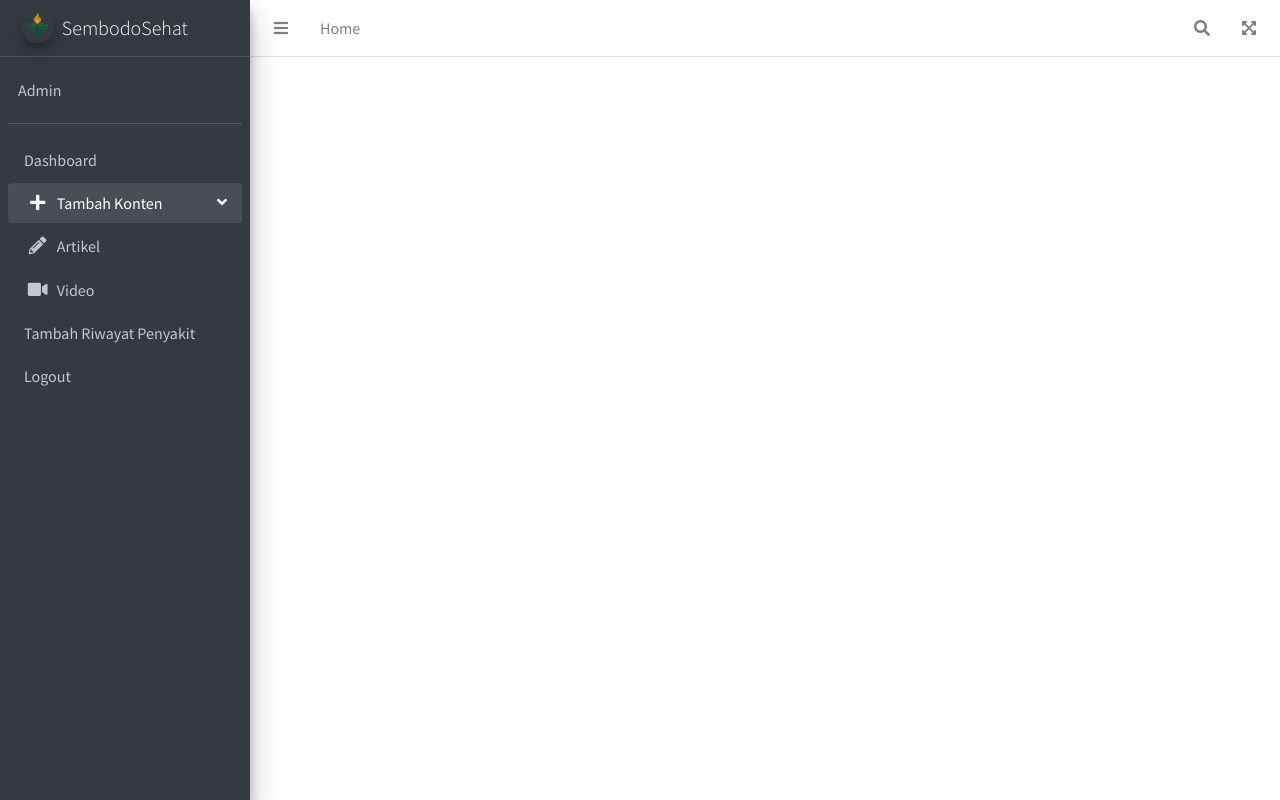
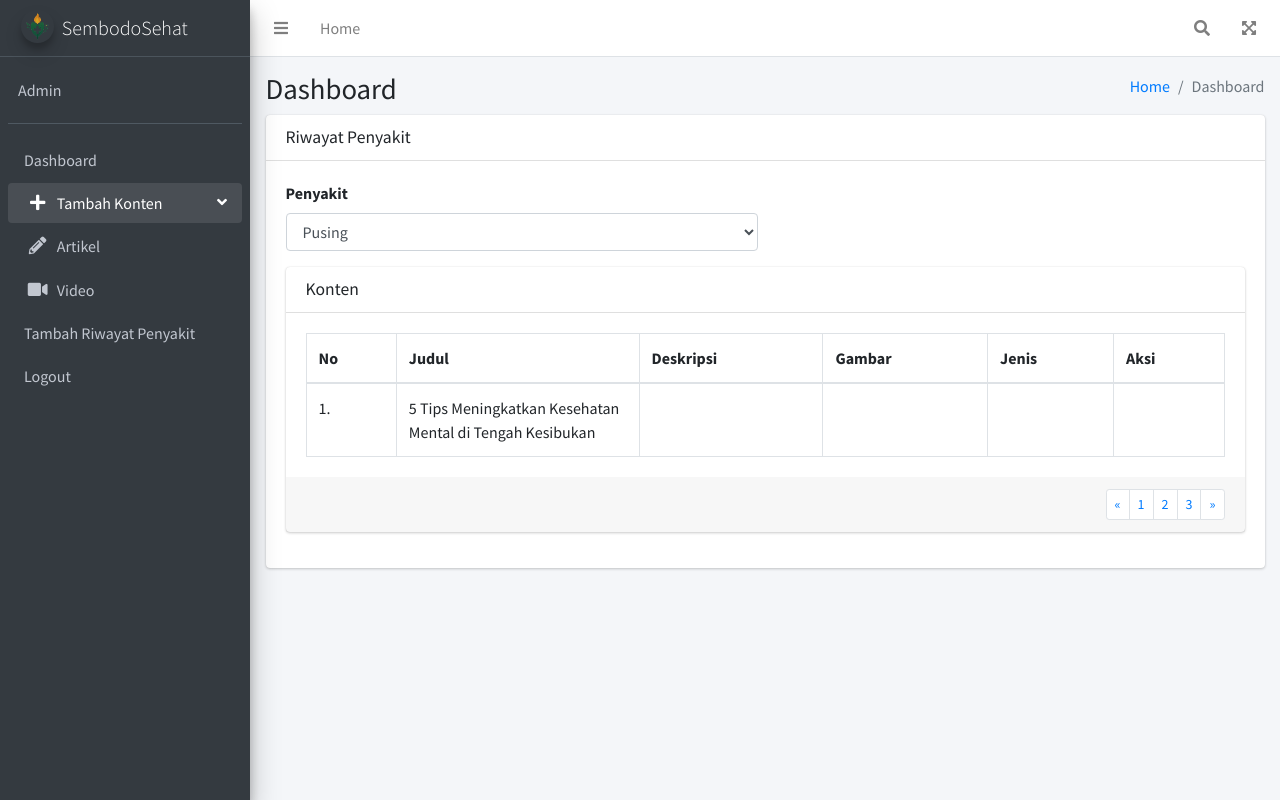
Before and after one commit to ultramunnn/sembodosehat, a PHP site: page /admin/index.php in a window 1280 px wide. Run offline with PHP 8.4, Linux system fonts and the light colour scheme; some libraries are stand-ins or nearby versions.

Commit message:
tambah riwayat_penyakit dan validasinya

```diff
--- a/admin/index.php
+++ b/admin/index.php
@@ -1,33 +1,44 @@
 <?php
-include_once __DIR__ . '/../includes/app_admin.php';
+// index.php di folder admin misalnya
 
+$page = $_GET['page'] ?? 'dashboard';
 
-?>
+switch ($page) {
 
-<body class="hold-transition sidebar-mini layout-fixed">
-    <div class="wrapper">
+    case 'tambah_artikel':
+        $pageTitle = 'Tambah Artikel';
+        ob_start();
+        include __DIR__ . '/../includes/tambah_artikel.php';
+        $content = ob_get_clean();
+        break;
 
-        <!-- Preloader -->
-        <div class="preloader flex-column justify-content-center align-items-center">
-            <img class="animation__shake" src="../assets/img/logo.png" alt="AdminLTELogo" height="60" width="60">
-        </div>
-        <?php
-        // Tangkap output dashboard.php ke variabel $content
+    case 'tambah_video':
+        $pageTitle = 'Tambah Video';
+        ob_start();
+        include __DIR__ . '/../includes/tambah_video.php';
+        $content = ob_get_clean();
+        break;
+
+    case 'tambah_penyakit':
+        $pageTitle = 'Tambah Riwayat Penyakit';
+        ob_start();
+        include __DIR__ . '/../includes/tambah_penyakit.php';
+        $content = ob_get_clean();
+        break;
+
+    case 'logout':
+        session_start();
+        session_destroy();
+        header('Location: ../login.php');
+        exit; // berhenti eksekusi
+
+    default:
+        $pageTitle = 'Dashboard';
         ob_start();
         include __DIR__ . '/../includes/dashboard.php';
         $content = ob_get_clean();
-        ?>
+        break;
+}
 
-
-        <!-- Control Sidebar -->
-        <aside class="control-sidebar control-sidebar-dark">
-            <!-- Control sidebar content goes here -->
-        </aside>
-        <!-- /.control-sidebar -->
-    </div>
-    <!-- ./wrapper -->
-
-
-</body>
-
-</html>
+// Load template utama dengan konten
+include __DIR__ . '/../includes/app_admin.php';
--- a/includes/app_admin.php
+++ b/includes/app_admin.php
@@ -1,12 +1,12 @@
 <?php
-// includes/app.php
+// includes/app_admin.php
 // Template utama dengan sidebar dan layout
-// $pageTitle = judul halaman, wajib di-set sebelum include app.php
-// $content = konten HTML dinamis yang dimasukkan ke layout
+// Pastikan $pageTitle dan $content sudah di-set sebelum include file ini
 
 if (!isset($pageTitle)) {
     $pageTitle = 'Dashboard Admin';
 }
+
 if (!isset($content)) {
     $content = '<p>Konten belum tersedia.</p>';
 }
@@ -16,52 +16,54 @@
 <html lang="en">
 
 <head>
-    <meta charset="utf-8">
-    <meta name="viewport" content="width=device-width, initial-scale=1">
+    <meta charset="utf-8" />
+    <meta name="viewport" content="width=device-width, initial-scale=1" />
 
     <title><?= htmlspecialchars($pageTitle) ?> - SembodoSehat</title>
 
     <!-- Google Font: Source Sans Pro -->
-    <link rel="stylesheet"
-        href="https://fonts.googleapis.com/css?family=Source+Sans+Pro:300,400,400i,700&display=fallback">
+    <link href="https://fonts.googleapis.com/css?family=Source+Sans+Pro:300,400,400i,700&display=fallback"
+        rel="stylesheet" />
     <!-- Font Awesome -->
-    <link rel="stylesheet" href="../plugins/fontawesome-free/css/all.min.css">
+    <link rel="stylesheet" href="../plugins/fontawesome-free/css/all.min.css" />
     <!-- Ionicons -->
-    <link rel="stylesheet" href="https://code.ionicframework.com/ionicons/2.0.1/css/ionicons.min.css">
+    <link rel="stylesheet" href="https://code.ionicframework.com/ionicons/2.0.1/css/ionicons.min.css" />
     <!-- Tempusdominus Bootstrap 4 -->
-    <link rel="stylesheet" href="../plugins/tempusdominus-bootstrap-4/css/tempusdominus-bootstrap-4.min.css">
+    <link rel="stylesheet" href="../plugins/tempusdominus-bootstrap-4/css/tempusdominus-bootstrap-4.min.css" />
     <!-- Theme style -->
-    <link rel="stylesheet" href="../dist/css/adminlte.min.css">
+    <link rel="stylesheet" href="../dist/css/adminlte.min.css" />
     <!-- overlayScrollbars -->
-    <link rel="stylesheet" href="../plugins/overlayScrollbars/css/OverlayScrollbars.min.css">
-
+    <link rel="stylesheet" href="../plugins/overlayScrollbars/css/OverlayScrollbars.min.css" />
 </head>
 
-<body>
+<body class="hold-transition sidebar-mini layout-fixed">
+    <div class="wrapper">
 
-    <?php
+        <?php
+        // Sidebar & Navbar
+        include __DIR__ . '/sidebar.php';
+        include __DIR__ . '/navbar_admin.php';
+        ?>
 
-    include __DIR__ . '/sidebar.php';
+        <!-- Content Wrapper. Contains page content -->
+        <div>
+            <?= $content ?>
+        </div>
+        <!-- /.content-wrapper -->
 
 
-    include __DIR__ . '/navbar_admin.php';
-    ?>
-
-    <?= $content ?>
-
-
+    </div>
+    <!-- ./wrapper -->
 
     <!-- jQuery -->
     <script src="../plugins/jquery/jquery.min.js"></script>
     <!-- jQuery UI 1.11.4 -->
     <script src="../plugins/jquery-ui/jquery-ui.min.js"></script>
-    <!-- Resolve conflict in jQuery UI tooltip with Bootstrap tooltip -->
     <script>
-        $.widget.bridge('uibutton', $.ui.button)
+        $.widget.bridge('uibutton', $.ui.button);
     </script>
     <!-- Bootstrap 4 -->
     <script src="../plugins/bootstrap/js/bootstrap.bundle.min.js"></script>
-
     <!-- daterangepicker -->
     <script src="../plugins/moment/moment.min.js"></script>
     <script src="../plugins/daterangepicker/daterangepicker.js"></script>
@@ -71,7 +73,7 @@
     <script src="../plugins/overlayScrollbars/js/jquery.overlayScrollbars.min.js"></script>
     <!-- AdminLTE App -->
     <script src="../dist/js/adminlte.js"></script>
-    <!-- AdminLTE dashboard demo (This is only for demo purposes) -->
+    <!-- Optional: AdminLTE dashboard demo (only for demo) -->
     <script src="../dist/js/pages/dashboard.js"></script>
 </body>
 
--- a/includes/dashboard.php
+++ b/includes/dashboard.php
@@ -1,6 +1,3 @@
-<?php
-include __DIR__ . '/app_admin.php';
-?>
 
 <!-- Content Wrapper. Contains page content -->
 <div class="content-wrapper">
--- a/includes/navbar_home.php
+++ b/includes/navbar_home.php
@@ -15,10 +15,10 @@
 
     <!-- Tombol Login kanan -->
     <div class="ml-auto">
-        <button
-            class="bg-green-300 rounded-[10px] w-32 h-12 px-4 py-2 text-white text-2xl font-medium leading-tight font-poppins cursor-pointer hover:bg-green-400 transition">
+        <a href="../login.php"
+            class="bg-green-300 rounded-[10px] w-42 h-12 px-4 py-2 text-white text-2xl font-medium leading-tight font-poppins cursor-pointer hover:bg-green-400 transition">
             Login
-        </button>
+        </a>
 
     </div>
 </div>
--- a/includes/sidebar.php
+++ b/includes/sidebar.php
@@ -22,7 +22,7 @@
         <nav class="mt-2">
             <ul class="nav nav-pills nav-sidebar flex-column" data-widget="treeview" role="menu" data-accordion="false">
                 <li class="nav-item ">
-                    <a href="../includes/dashboard.php" class="nav-link ">
+                    <a href="../admin/index.php?page=dashboard" class="nav-link ">
                         <p>Dashboard </p>
                     </a>
                 </li>
@@ -36,14 +36,14 @@
                     </a>
                     <ul class="nav nav-treeview">
                         <li class="nav-item">
-                            <a href="../includes/tambah_artikel.php" class="nav-link">
+                            <a href="../admin/index.php?page=tambah_artikel" class="nav-link">
                                 <i class="nav-icon fas fa-pencil-alt"></i>
                                 <p>Artikel</p>
                             </a>
                         </li>
 
                         <li class="nav-item">
-                            <a href="../includes/tambah_video.php" class="nav-link ">
+                            <a href="../admin/index.php?page=tambah_video" class="nav-link ">
                                 <i class="nav-icon fas fa-video"></i>
                                 <p>Video</p>
                             </a>
@@ -51,12 +51,12 @@
                     </ul>
 
                 <li class="nav-item ">
-                    <a href="../includes/tambah_penyakit.php" class="nav-link ">
+                    <a href="../admin/index.php?page=tambah_penyakit" class="nav-link ">
                         <p>Tambah Riwayat Penyakit</p>
                     </a>
                 </li>
                 <li class="nav-item ">
-                    <a href="./logout.php" class="nav-link ">
+                    <a href="../admin/index.php?page=logout" class="nav-link ">
                         <p>Logout</p>
                     </a>
                 </li>
--- a/includes/tambah_artikel.php
+++ b/includes/tambah_artikel.php
@@ -1,6 +1,3 @@
-<?php include __DIR__ . '/app_admin.php'; ?>
-
-
 <div class="content-wrapper">
     <div class="card card-primary m-5">
         <div class="card-header">
@@ -23,7 +20,7 @@
                     <label for="gambar">Gambar</label>
                     <div class="input-group">
                         <div class="custom-file">
-                            <input type="gambar" class="custom-file-input" id="gambar">
+                            <input type="file" class="custom-file-input" id="gambar">
                             <label class="custom-file-label" for="gambar">Pilih gambar</label>
                         </div>
                         <div class="input-group-append">
--- a/includes/tambah_video.php
+++ b/includes/tambah_video.php
@@ -1,5 +1,3 @@
-<?php include __DIR__ . '/app_admin.php'; ?>
-
 
 <div class="content-wrapper">
     <div class="card card-primary m-5">
--- /dev/null
+++ b/index.php
@@ -0,0 +1,3 @@
+<?php
+header('Location: user/home.php');
+exit;
--- a/logout.php
+++ b/logout.php
@@ -27,7 +27,7 @@
     session_destroy();
 
     // Redirect ke halaman login
-    header("Location: ./login.php");
+    header("Location: ../login.php");
     exit();
 }
 
```
Also changed, not shown: config/functions.php (added, +45 -0 lines), includes/tambah_penyakit.php (+71 -5 lines), .htaccess (added).
